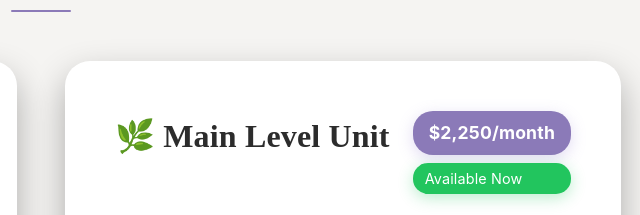
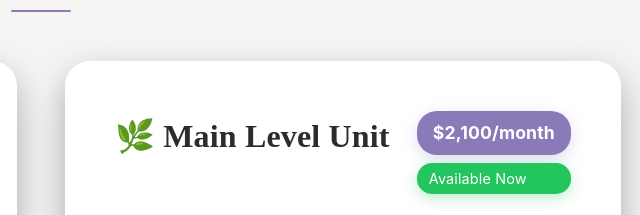
Before and after one commit to jameskruck/lavenderflats, a plain HTML site: page index.html in a window 1280 px wide. Shown: the part 2569-2784 px from the top of the page, 599-1239 px from the left. Drawn offline with nearby package versions, Linux system fonts and the light colour scheme.

Commit message:
Update main floor unit price to $2,100/month
Changed the displayed price for the main floor unit from $2,250/month to $2,100/month in two locations within index.html to reflect the new rental rate.

```diff
--- a/index.html
+++ b/index.html
@@ -272,7 +272,7 @@
 
             <!-- Main Floor Unit Tab -->
             <div class="tab-content" id="main-unit-tab">
-                <h3 class="tab-title">Main Floor Unit - $2,250/month</h3>
+                <h3 class="tab-title">Main Floor Unit - $2,100/month</h3>
                 <div class="room-section">
                     <h4 class="room-title">Living Areas</h4>
                     <div class="gallery-grid">
@@ -556,7 +556,7 @@
                     <div class="unit-header">
                         <h3 class="unit-title">🌿 Main Level Unit</h3>
                         <div>
-                            <div class="unit-price">$2,250/month</div>
+                            <div class="unit-price">$2,100/month</div>
                             <div class="unit-availability">Available Now</div>
                         </div>
                     </div>
```
